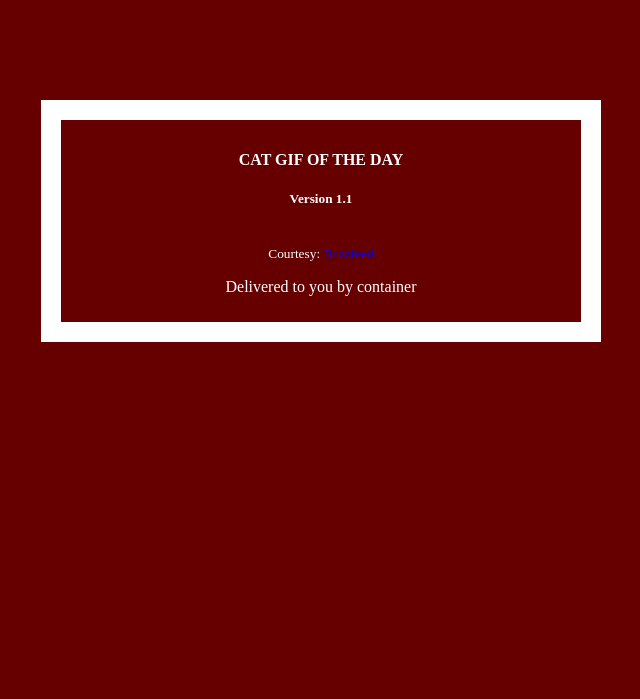
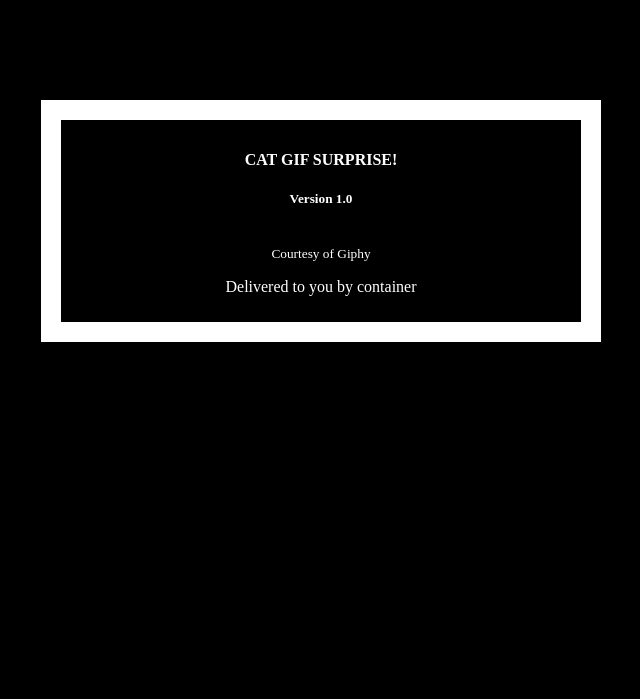
Before and after one commit to mikesir87/cats, a Flask app: template templates/index.html in a window 1280 px wide. Shown: the top 699 px of the page, without its empty margins (319-959 px from the left). Run offline with Flask 2, Linux system fonts and the light colour scheme; the template is opened without the code that fills it, so the values that code supplies are empty.

Commit message:
Updated images to giphys (buzzfeed links were broken)

```diff
--- a/app.py
+++ b/app.py
@@ -8,18 +8,16 @@
 
 # list of cat images
 images = [
-    "http://ak-hdl.buzzfed.com/static/2013-10/enhanced/webdr05/15/9/anigif_enhanced-buzz-26388-1381844103-11.gif",
-    "http://ak-hdl.buzzfed.com/static/2013-10/enhanced/webdr01/15/9/anigif_enhanced-buzz-31540-1381844535-8.gif",
-    "http://ak-hdl.buzzfed.com/static/2013-10/enhanced/webdr05/15/9/anigif_enhanced-buzz-26390-1381844163-18.gif",
-    "http://ak-hdl.buzzfed.com/static/2013-10/enhanced/webdr06/15/10/anigif_enhanced-buzz-1376-1381846217-0.gif",
-    "http://ak-hdl.buzzfed.com/static/2013-10/enhanced/webdr03/15/9/anigif_enhanced-buzz-3391-1381844336-26.gif",
-    "http://ak-hdl.buzzfed.com/static/2013-10/enhanced/webdr06/15/10/anigif_enhanced-buzz-29111-1381845968-0.gif",
-    "http://ak-hdl.buzzfed.com/static/2013-10/enhanced/webdr03/15/9/anigif_enhanced-buzz-3409-1381844582-13.gif",
-    "http://ak-hdl.buzzfed.com/static/2013-10/enhanced/webdr02/15/9/anigif_enhanced-buzz-19667-1381844937-10.gif",
-    "http://ak-hdl.buzzfed.com/static/2013-10/enhanced/webdr05/15/9/anigif_enhanced-buzz-26358-1381845043-13.gif",
-    "http://ak-hdl.buzzfed.com/static/2013-10/enhanced/webdr06/15/9/anigif_enhanced-buzz-18774-1381844645-6.gif",
-    "http://ak-hdl.buzzfed.com/static/2013-10/enhanced/webdr06/15/9/anigif_enhanced-buzz-25158-1381844793-0.gif",
-    "http://ak-hdl.buzzfed.com/static/2013-10/enhanced/webdr03/15/10/anigif_enhanced-buzz-11980-1381846269-1.gif"
+    "https://media.giphy.com/media/cfuL5gqFDreXxkWQ4o/giphy.gif",
+    "https://media.giphy.com/media/W8krmZSDxPIfm/giphy.gif",
+    "https://media.giphy.com/media/UxGNvgpU1hoAw/giphy.gif",
+    "https://media.giphy.com/media/UxGNvgpU1hoAw/giphy.gif",
+    "https://media.giphy.com/media/WLNASdXoq0ZtC/giphy.gif",
+    "https://media.giphy.com/media/HYpZKsyLOn1ks/giphy.gif",
+    "https://media.giphy.com/media/l8px6snusvpII/giphy.gif",
+    "https://media.giphy.com/media/l0Iy9Kry5yhBSwQSs/giphy.gif",
+    "https://media.giphy.com/media/7SfAXqgRgh0li/giphy.gif",
+    "https://media.giphy.com/media/W80Y9y1XwiL84/giphy.gif"
 ]
 
 @app.route('/')
--- a/templates/index.html
+++ b/templates/index.html
@@ -2,7 +2,7 @@
   <head>
     <style type="text/css">
       body {
-        background: #600;
+        background: #000;
         color: white;
       }
       div.container {
@@ -19,10 +19,10 @@
   </head>
   <body>
     <div class="container">
-      <h4>Cat Gif of the day</h4>
-      <h5>Version 1.1</h5>
+      <h4>Cat Gif Surprise!</h4>
+      <h5>Version 1.0</h5>
       <img src="{{url}}" />
-      <p><small>Courtesy: <a href="http://www.buzzfeed.com/copyranter/the-best-cat-gif-post-in-the-history-of-cat-gifs">Buzzfeed</a></small></p>
+      <p><small>Courtesy of Giphy</small></p>
       <p>Delivered to you by container {{hostname}}<p>
     </div>
   </body>
```
Also changed, not shown: 1 other file.
